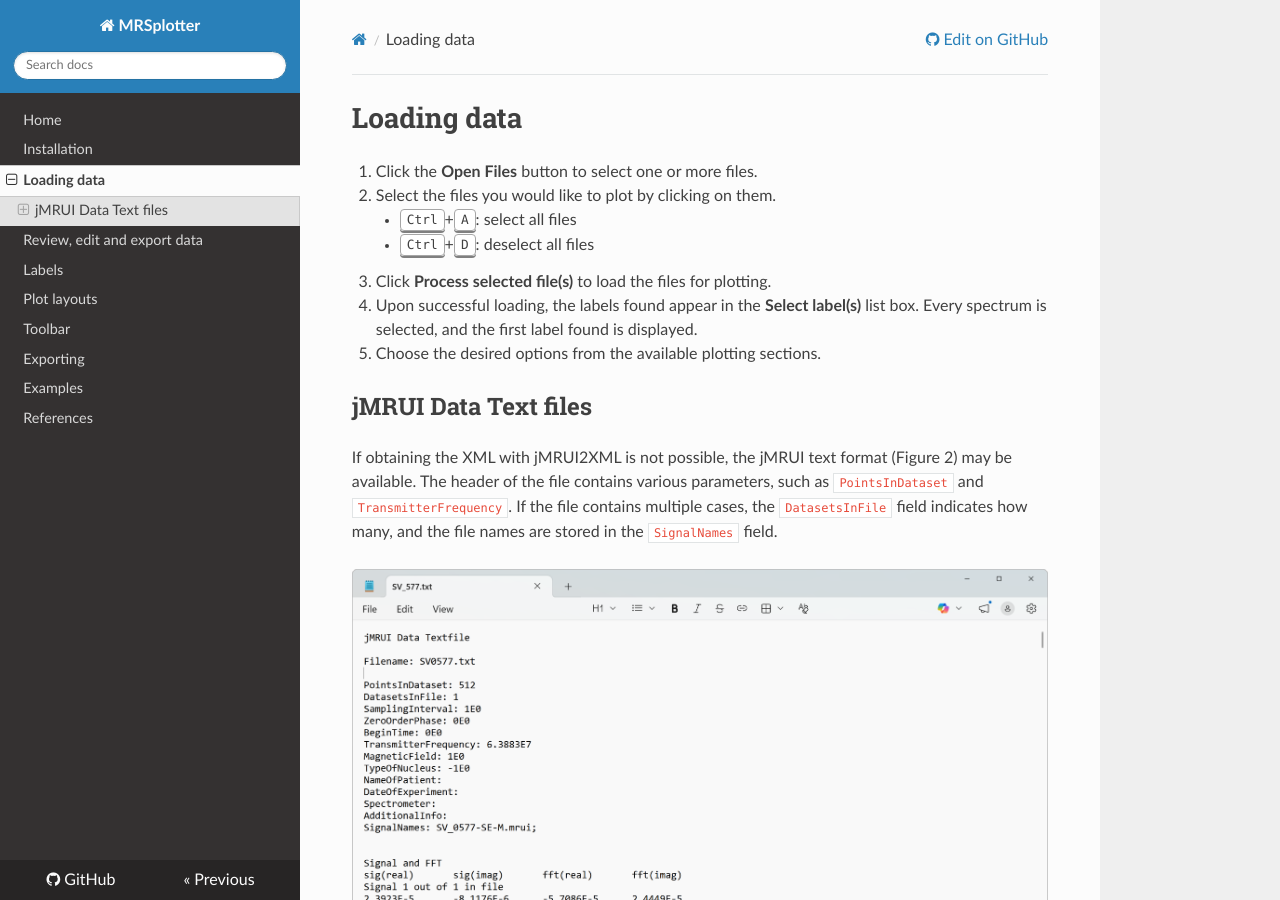
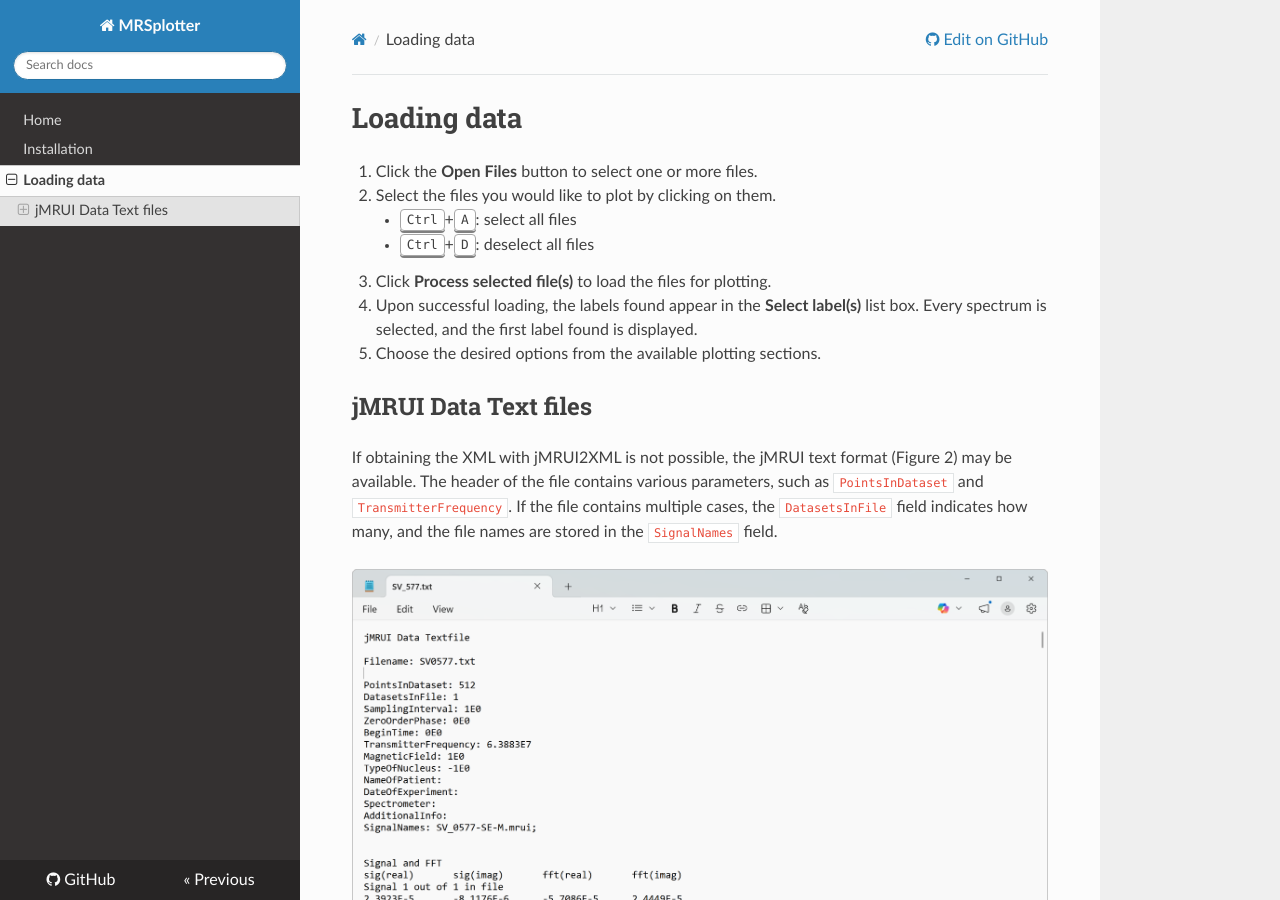
Before and after one commit to lilively/MRSplotter, an MkDocs documentation site: the page built from docs/loading-data.md, in a window 1280 px wide and 900 px high. Built offline with MkDocs 1.6.1, drawn with Linux system fonts in a browser that asks for light colours; nearby versions of some CDN libraries; some of the changed lines change nothing that is shown.

Commit message:
Update mkdocs.yml

```diff
--- a/mkdocs.yml
+++ b/mkdocs.yml
@@ -18,10 +18,10 @@ nav:
   - Home: index.md
   - Installation: installation.md
   - Loading data: loading-data.md
-  - Review, edit and export data: data-editor.md
-  - Labels: labels.md
-  - Plot layouts: plotting.md
-  - Toolbar: toolbar.md
-  - Exporting: exporting.md
-  - Examples: examples.md
-  - References: references.md
+  # - Review, edit and export data: data-editor.md
+  # - Labels: labels.md
+  # - Plot layouts: plotting.md
+  # - Toolbar: toolbar.md
+  # - Exporting: exporting.md
+  # - Examples: examples.md
+  # - References: references.md
```
